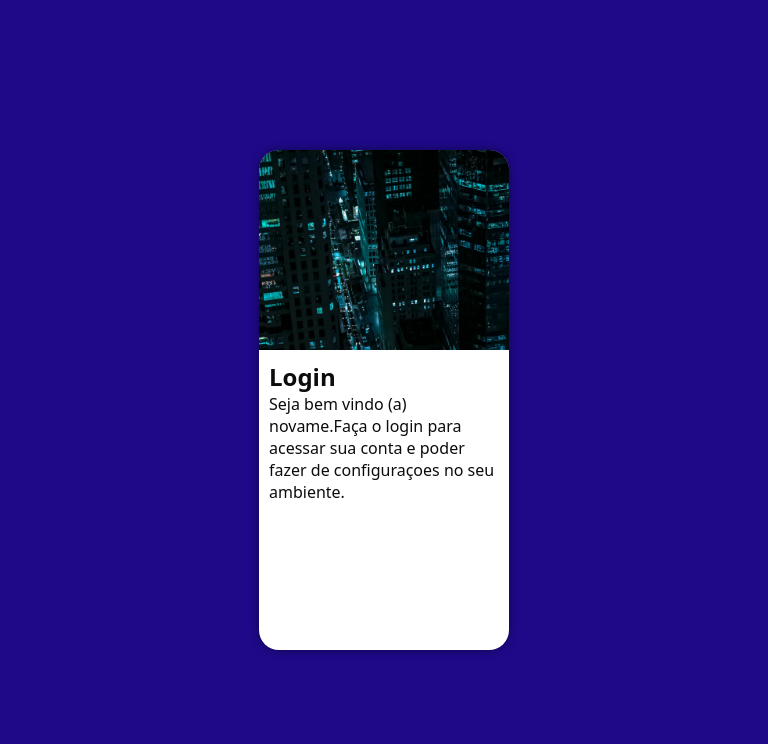
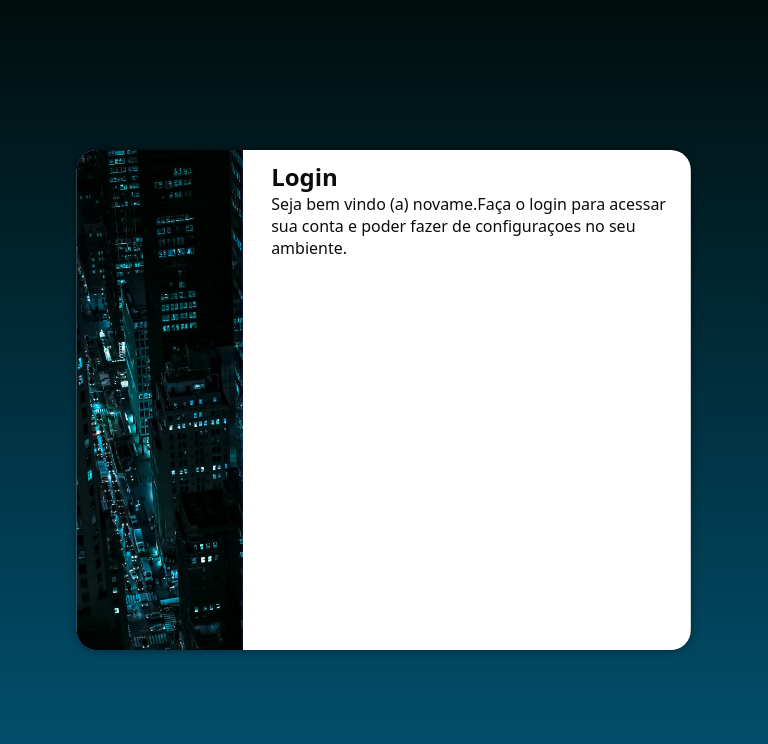
Before and after one commit to GustavoDeLima7/projeto-login, a plain HTML site: page index.html in a window 768 px wide. Drawn offline with Linux system fonts and the light colour scheme.

Commit message:
Media query e cores

```diff
--- /dev/null
+++ b/estilos/media-query.css
@@ -0,0 +1,40 @@
+@charset "UTF-8";
+
+@media screen and (min-width:768px) and (max-width:992px) {
+    body{
+        background-image: linear-gradient(to top,#025373,#000D0C);
+    }
+    section#login{
+        width: 80vw;
+    }
+
+    section#login > div#imagem{
+        float: left;
+        width: 27%;
+        height: 100%;
+    }
+
+    section#login > div#formulario{
+         float: right;
+         width: 70%;
+    }
+
+@media screen and (min-width:992px) {
+    section#login{
+        width: 950px;
+    }
+
+    section#login > div#imagem{
+        float: left;
+        width: 50%;
+        height: 100%;
+    }
+
+
+    section#login > div#formulario{
+        float: right;
+        width: 50%;
+   }
+
+}
+}
--- a/estilos/style.css
+++ b/estilos/style.css
@@ -13,7 +13,7 @@ Preto:#000D0C
 }
 
 body,html{
-    background-color:#1f0989;
+    background-color:#025373;
     color: rgb(12, 12, 12);
     height: 100vh;
     width: 100vw;
@@ -37,6 +37,9 @@ section#login{
     height: 500px;
     border-radius: 20px;
     box-shadow: 0px 0px 10px rgba(0, 0, 0, 0.450);
+
+    transition:width .3s, height .3s ;
+    transition-timing-function: ease;
 }
 
 section#login > div#imagem{
--- a/index.html
+++ b/index.html
@@ -5,6 +5,7 @@
     <meta name="viewport" content="width=device-width, initial-scale=1.0">
     <title>Tela de login</title>
     <link rel="stylesheet" href="estilos/style.css">
+    <link rel="stylesheet" href="estilos/media-query.css">
 </head>
 <body>
     <section id="login">
```
